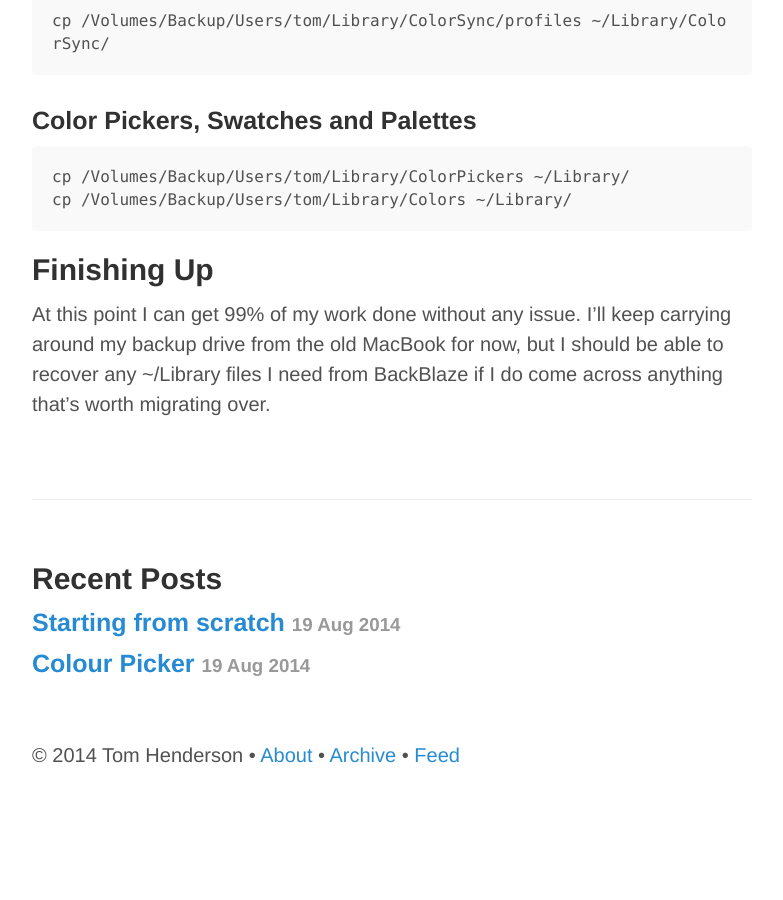
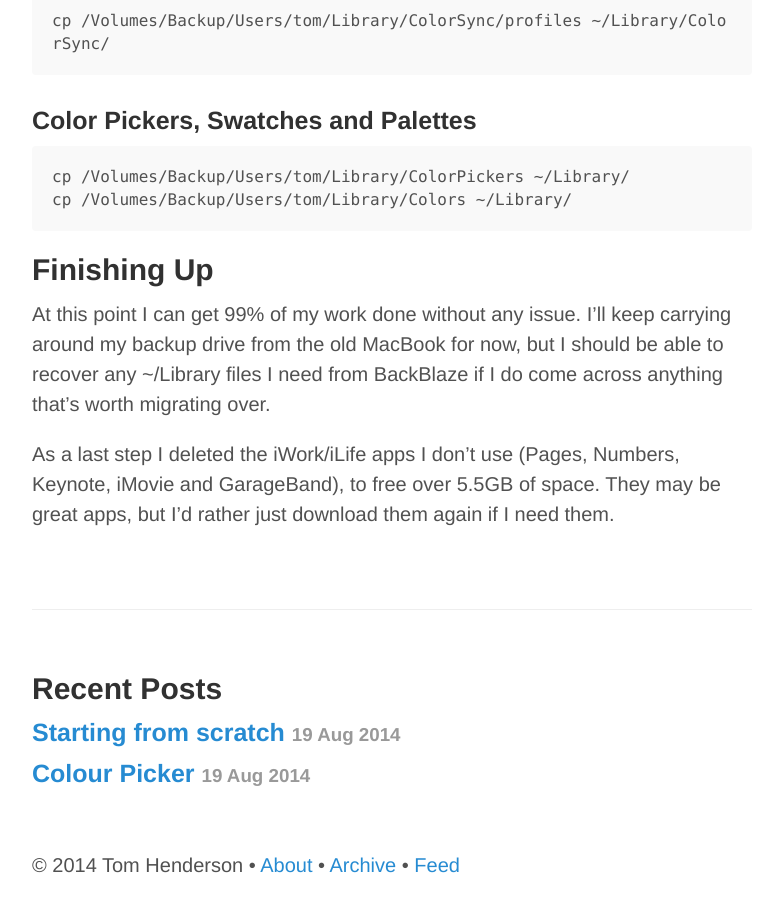
Before and after one commit to tom-henderson/tom-henderson.github.io, a Jekyll site: the page built from _posts/2014-08-19-starting-from-scratch.md, in a window 1280 px wide and 900 px high, scrolled down 5420 px. Shown: the whole window, without its empty margins (248-1031 px from the left). Built offline with Jekyll 4.4.1, drawn with Linux system fonts in a browser that asks for light colours; Markdown is read by kramdown in place of the engine named in the settings; before the commit the page ends 6210 px from its top, so only the background shows below that.

Commit message:
Add deleted iWork/iLife apps.

```diff
--- a/_posts/2014-08-19-starting-from-scratch.md
+++ b/_posts/2014-08-19-starting-from-scratch.md
@@ -158,3 +158,5 @@ It took far to long to get my work monitor looking right. I'm not doing it again
 ## Finishing Up
 
 At this point I can get 99% of my work done without any issue. I'll keep carrying around my backup drive from the old MacBook for now, but I should be able to recover any ~/Library files I need from BackBlaze if I do come across anything that's worth migrating over.
+
+As a last step I deleted the iWork/iLife apps I don't use (Pages, Numbers, Keynote, iMovie and GarageBand), to free over 5.5GB of space. They may be great apps, but I'd rather just download them again if I need them.
```
